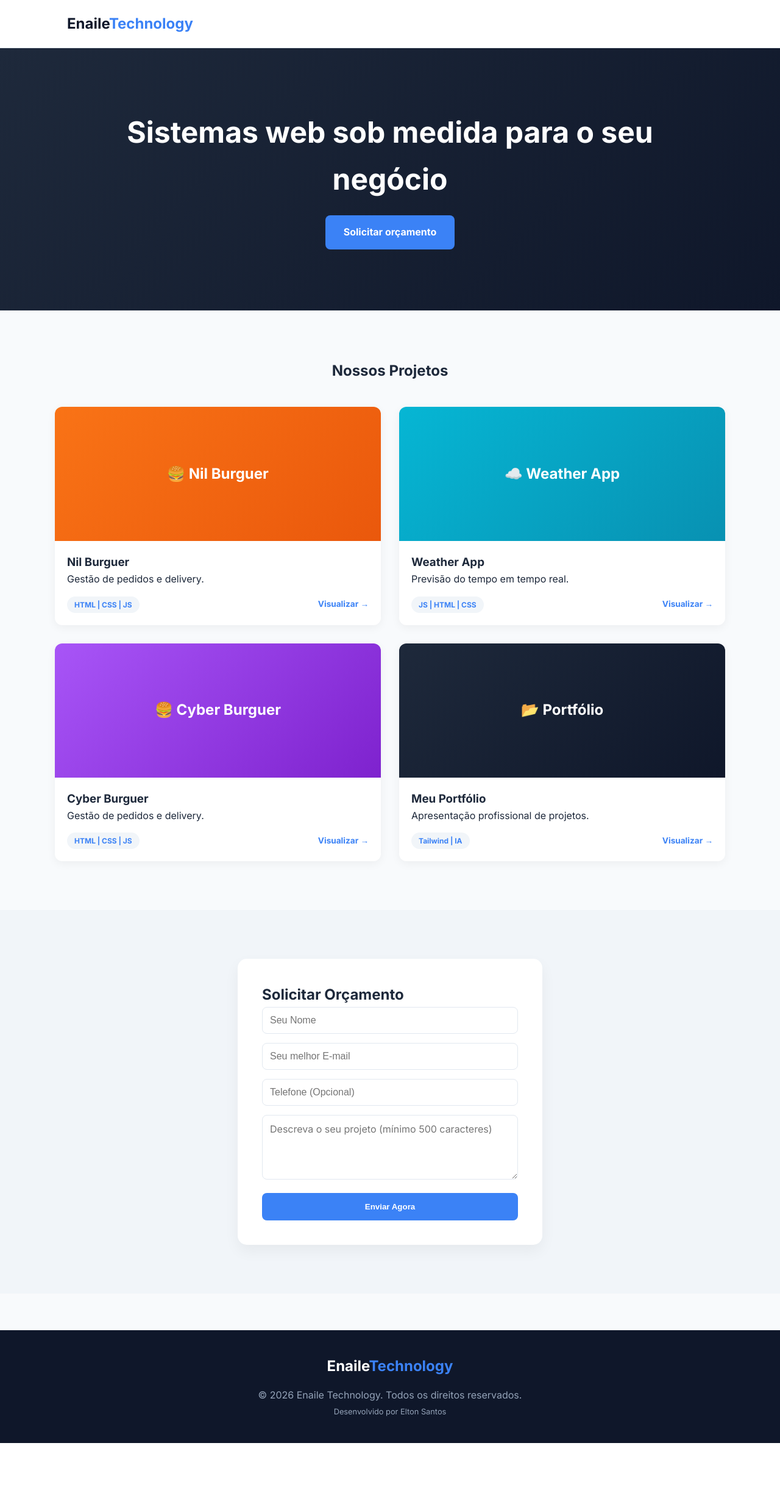
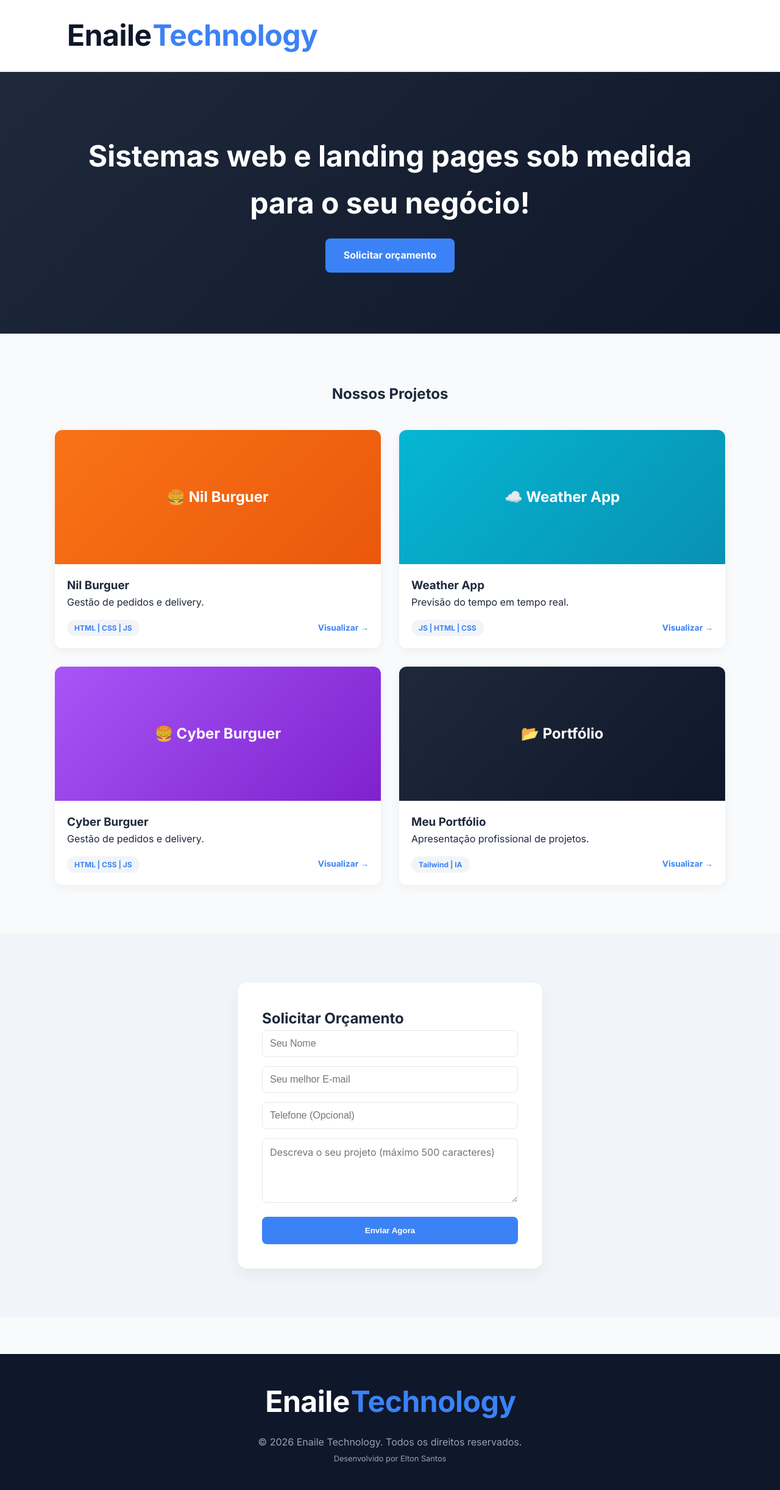
Before and after one commit to EltonSantos43/enaile_tech, a Django app: page / in a window 1280 px wide. Shown: the whole page at 61% size. Before the commit the page ends 2366 px from the top, so only its background shows below. Run offline with Django 5.2, Linux system fonts and the light colour scheme.

Commit message:
style(ui): increase logo size and adjust header spacing

```diff
--- a/leads/templates/leads/index.html
+++ b/leads/templates/leads/index.html
@@ -1,6 +1,6 @@
 {% load static %}
 <!DOCTYPE html>
-<html lang="en">
+<html lang="pt-br">
 <head>
     <meta charset="UTF-8">
     <meta http-equiv="X-UA-Compatible" content="IE=edge">
@@ -8,7 +8,6 @@
     <title>Enaile Technology | Sistemas Web & Landing Pages</title>
 
     <link rel="stylesheet" href="{% static 'css/style.css' %}">
-
     <link href="https://fonts.googleapis.com/css2?family=Inter:wght@400;700&display=swap" rel="stylesheet">
 </head>
 <body>
@@ -22,7 +21,7 @@
     <main>
         <section class="hero">
             <div class="container">
-                <h1>Sistemas web sob medida para o seu negócio</h1>
+                <h1>Sistemas web e landing pages sob medida para o seu negócio!</h1>
                 <a href="#contato" class="btn-primary">Solicitar orçamento</a>
             </div>
         </section>
@@ -80,16 +79,17 @@
                     </div>
                 </div>
 
-            </div> </section>
+            </div>
+        </section>
 
         <section id="contato" class="contato">
             <div class="container">
                 <div class="contato-box">
                     <h2>Solicitar Orçamento</h2>
 
-                    {% if sucesso%}
+                    {% if sucesso %}
                     <div class="alert-success">
-                        ✅ Recebemos seu contato! Falaremos em breve.
+                        ✅ Recebemos seu contato! Analisaremos sua proposta e retornaremos em breve.
                     </div>
                     {% endif %}
 
@@ -101,7 +101,7 @@
 
                     <form method="POST" action="#contato">
                         {% csrf_token %}
-                        <input type="text" name="website" class="honeypot">
+                        <input type="text" name="website" class="honeypot" style="display:none">
 
                         <div class="form-group">
                             <input type="text" name="nome" placeholder="Seu Nome" required>
@@ -113,8 +113,9 @@
                             <input type="text" name="telefone" placeholder="Telefone (Opcional)">
                         </div>
                         <div class="form-group">
-                            <textarea name="descricao" placeholder="Descreva o seu projeto (mínimo 500 caracteres)"
-                                    maxlength="2000" required rows="4"></textarea>
+                            <textarea name="descricao"
+                                    placeholder="Descreva o seu projeto (máximo 500 caracteres)"
+                                    maxlength="500" required rows="4"></textarea>
                         </div>
                         <button type="submit" class="btn-primary full-width">Enviar Agora</button>
                     </form>
--- a/leads/views.py
+++ b/leads/views.py
@@ -9,24 +9,26 @@ def home(request):
         nome = request.POST.get('nome')
         email = request.POST.get('email')
         telefone = request.POST.get('telefone')
+        descricao = request.POST.get('descricao')
         honeypot = request.POST.get('website')
-        descricao = request.POST.get('descricao')
-        if descricao:
-            descricao = descricao[:500]
 
+        # 1. Verifica o Honeypot (se estiver preenchido, é um robô)
         if not honeypot:
-            # Verifica se o e-mail já existe no banco
+            # 2. Verifica se o e-mail já existe para evitar o erro de UNIQUE constraint
             if Lead.objects.filter(email=email).exists():
                 erro_email = True
             else:
-                # ADICIONADO: descricao=descricao para salvar no banco
+                # 3. Salva no banco de dados
                 Lead.objects.create(
                     nome=nome,
                     email=email,
                     telefone=telefone,
-                    descricao=descricao
+                    descricao=descricao[:500] # Garante o limite de 500 chars
                 )
                 sucesso = True
+
+                # Opcional: Se quiser configurar o alerta de Telegram ou E-mail,
+                # a chamada da função entraria bem aqui.
 
     context = {
         'sucesso': sucesso,
--- a/static/css/style.css
+++ b/static/css/style.css
@@ -26,13 +26,18 @@ header {
 }
 
 .logo {
-    font-size: 1.5rem;
-    font-weight: bold;
+    font-size: 3rem;
+    font-weight: 800;
     color: #0f172a;
+    letter-spacing: -0.5px;
+    text-transform: none;
+    display: flex;
+    align-items: center;
 }
 
 .logo span {
     color: #3b82f6;
+    margin-left: 2px;
 }
 
 /* Hero Section */
```
